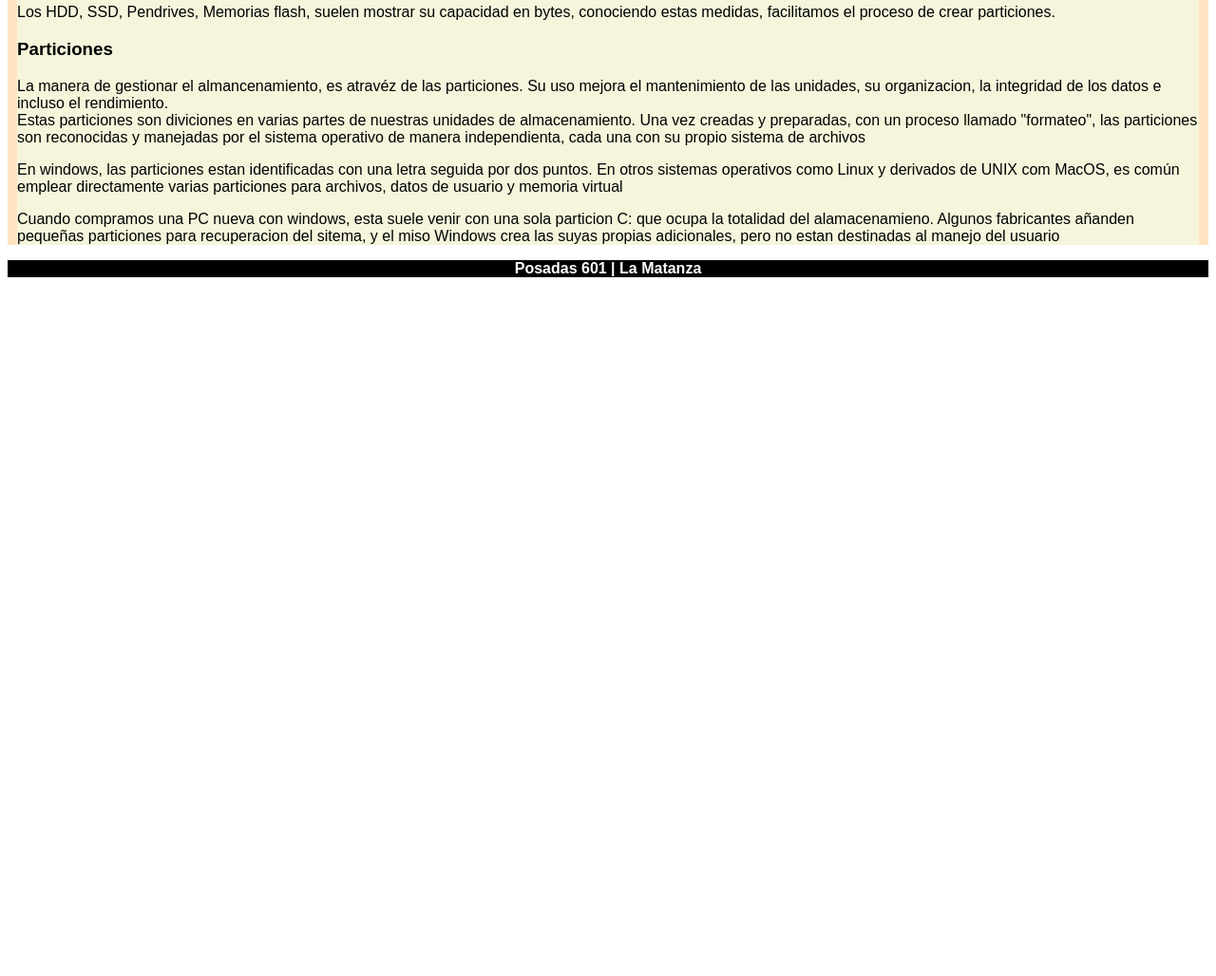
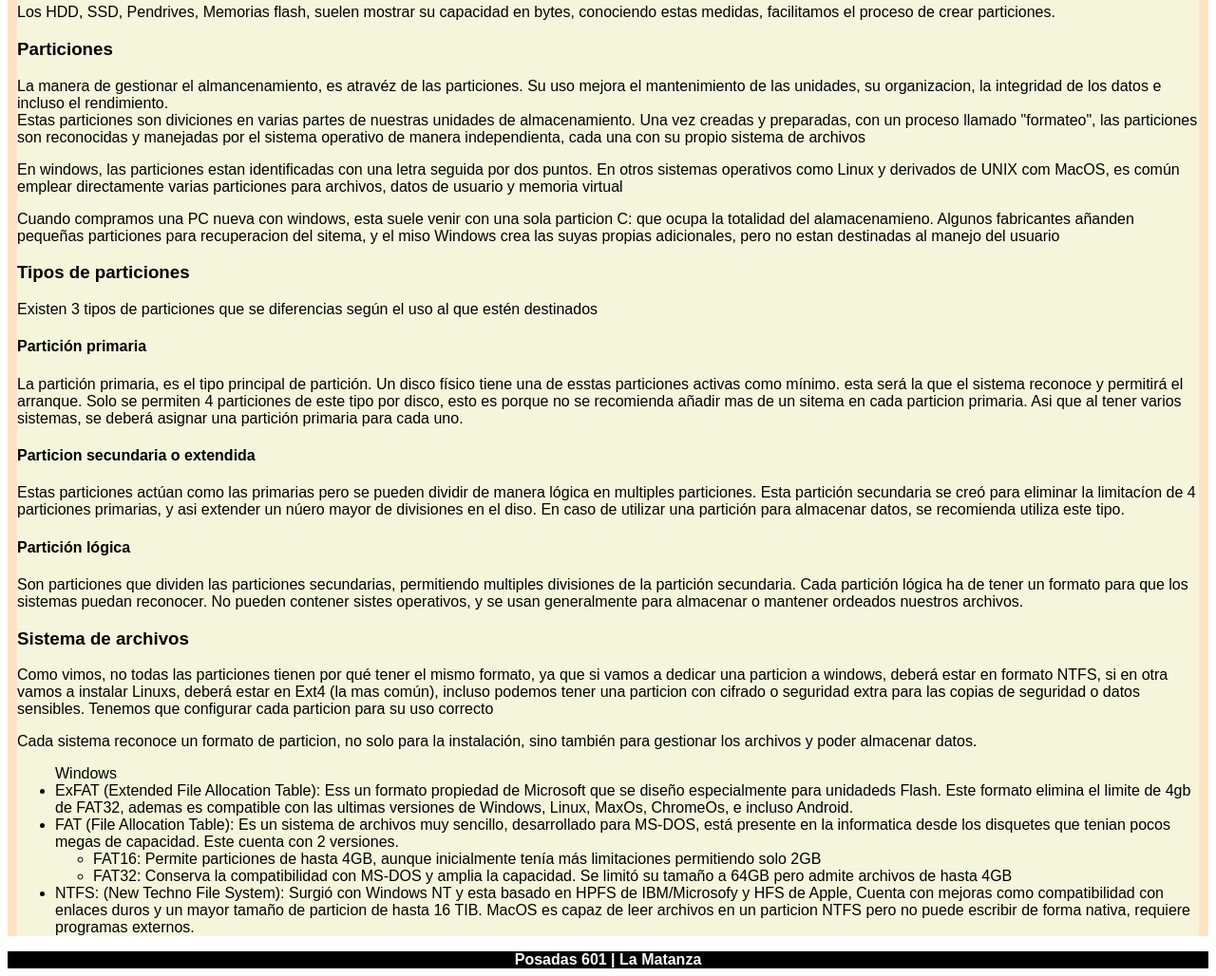
Before and after one commit to mddbsd/reparacionpc2025, a plain HTML site: page diagnosticos1.html in a window 1280 px wide. Shown: the part 2604-3632 px from the top of the page at 95% size. Before the commit the page ends 2904 px from the top, so only its background shows below. Drawn offline with Linux system fonts and the light colour scheme.

Commit message:
Particiones y sistemas de archivos

```diff
--- a/diagnosticos1.html
+++ b/diagnosticos1.html
@@ -188,6 +188,32 @@
             <p>La manera de gestionar el almancenamiento, es atravéz de las particiones. Su uso mejora el mantenimiento de las unidades, su organizacion, la integridad de los datos e incluso el rendimiento.<br>Estas particiones son diviciones en varias partes de nuestras unidades de almacenamiento. Una vez creadas y preparadas, con un proceso llamado "formateo", las particiones son reconocidas y manejadas por el sistema operativo de manera independienta, cada una con su propio sistema de archivos</p>
             <p>En windows, las particiones estan identificadas con una letra seguida por dos puntos. En otros sistemas operativos como Linux y derivados de UNIX com MacOS, es común emplear directamente varias particiones para archivos, datos de usuario y memoria virtual</p>
             <p>Cuando compramos una PC nueva con windows, esta suele venir con una sola particion C: que ocupa la totalidad del alamacenamieno. Algunos fabricantes añanden pequeñas particiones para recuperacion del sitema, y el miso Windows crea las suyas propias adicionales, pero no estan destinadas al manejo del usuario</p>
+            <h3>Tipos de particiones</h3>
+            <p>Existen 3 tipos de particiones que se diferencias según el uso al que estén destinados</p>
+            <h4>Partición primaria</h4>
+            <p>La partición primaria, es el tipo principal de partición. Un disco físico tiene una de esstas particiones activas como mínimo. esta será la que el sistema reconoce y permitirá el arranque. Solo se permiten 4 particiones de este tipo por disco, esto es porque no se recomienda añadir mas de un sitema en cada particion primaria. Asi que al tener varios sistemas, se deberá asignar una partición primaria para cada uno.</p>
+            <h4>Particion secundaria o extendida</h4>
+            <p>Estas particiones actúan como las primarias pero se pueden dividir de manera lógica en multiples particiones. Esta partición secundaria se creó para eliminar la limitacíon de 4 particiones primarias, y asi extender un núero mayor de divisiones en el diso. En caso de utilizar una partición para almacenar datos, se recomienda utiliza este tipo.</p>
+            <h4>Partición lógica</h4>
+            <p>Son particiones que dividen las particiones secundarias, permitiendo multiples divisiones de la partición secundaria. Cada partición lógica ha de tener un formato para que los sistemas puedan reconocer. No pueden contener sistes operativos, y se usan generalmente para almacenar o mantener ordeados nuestros archivos.</p>
+            <h3>Sistema de archivos</h3>
+            <p>Como vimos, no todas las particiones tienen por qué tener el mismo formato, ya que si vamos a dedicar una particion a windows, deberá estar en formato NTFS, si en otra vamos a instalar Linuxs, deberá estar en Ext4 (la mas común), incluso podemos tener una particion con cifrado o seguridad extra para las copias de seguridad o datos sensibles. Tenemos que configurar cada particion para su uso correcto</p>
+            <p>Cada sistema reconoce un formato de particion, no solo para la instalación, sino también para gestionar los archivos y poder almacenar datos.</p>
+            <ul>Windows
+                <li>
+                    ExFAT (Extended File Allocation Table): Ess un formato propiedad de Microsoft que se diseño especialmente para unidadeds Flash. Este formato elimina el limite de 4gb de FAT32, ademas es compatible con las ultimas versiones de Windows, Linux, MaxOs, ChromeOs, e incluso Android.
+                </li>
+                <li>
+                    FAT (File Allocation Table): Es un sistema de archivos muy sencillo, desarrollado para MS-DOS, está presente en la informatica desde los disquetes que tenian pocos megas de capacidad. Este cuenta con 2 versiones.
+                    <ul>
+                        <li>FAT16: Permite particiones de hasta 4GB, aunque inicialmente tenía más limitaciones permitiendo solo 2GB</li>
+                        <li>FAT32: Conserva la compatibilidad con MS-DOS y amplia la capacidad. Se limitó su tamaño a 64GB pero admite archivos de hasta 4GB</li>
+                    </ul>
+                </li>
+                <li>
+                    NTFS: (New Techno File System): Surgió con Windows NT y esta basado en HPFS de IBM/Microsofy y HFS de Apple, Cuenta con mejoras como compatibilidad con enlaces duros y un mayor tamaño de particion de hasta 16 TIB. MacOS es capaz de leer archivos en un particion NTFS pero no puede escribir de forma nativa, requiere programas externos.
+                </li>
+            </ul>
         </div>
 
     </div>
```
